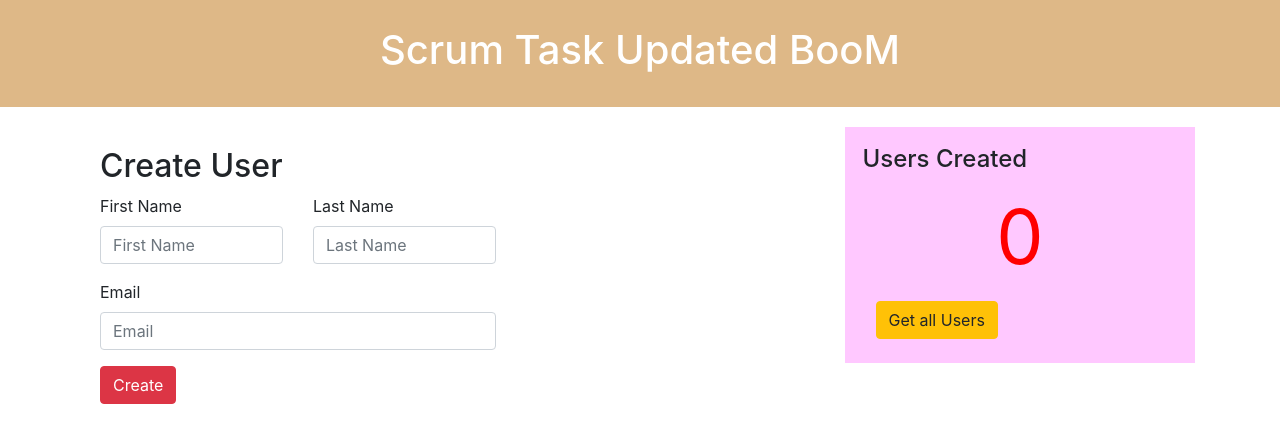
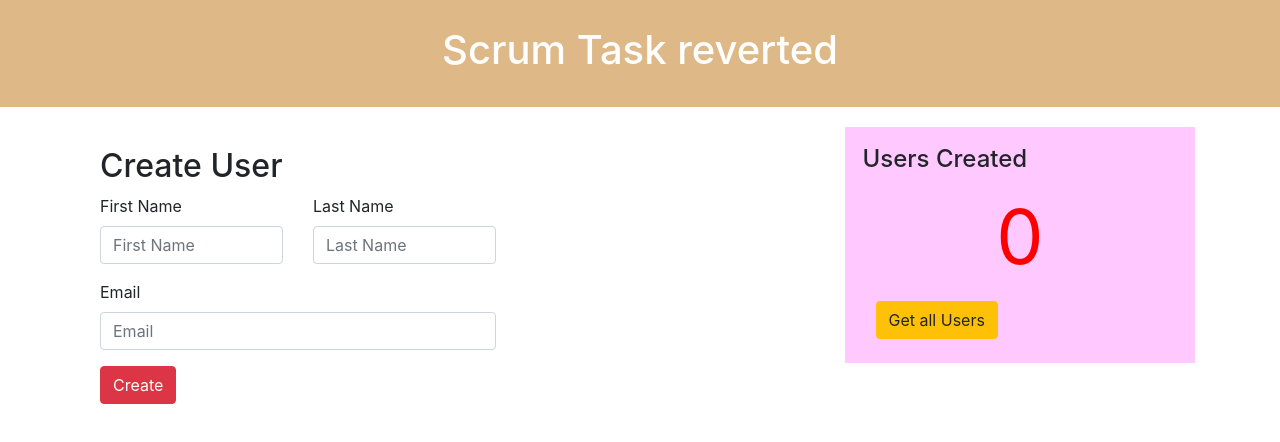
Before and after one commit to Bharat2912/scrum-task, a React (Create React App) app in the folder my-app/: page / in a window 1280 px wide. Shown: the top 442 px of the page. Built offline with nearby package versions, Linux system fonts and the light colour scheme.

Commit message:
revertedHeader

```diff
--- a/my-app/src/components/Header.js
+++ b/my-app/src/components/Header.js
@@ -3,7 +3,7 @@ import React from 'react'
 export const Header = () => {
     return(
         <div className="header">
-            <h1>Scrum Task Updated BooM</h1>
+            <h1>Scrum Task reverted</h1>
         </div>
     )
 }
```
